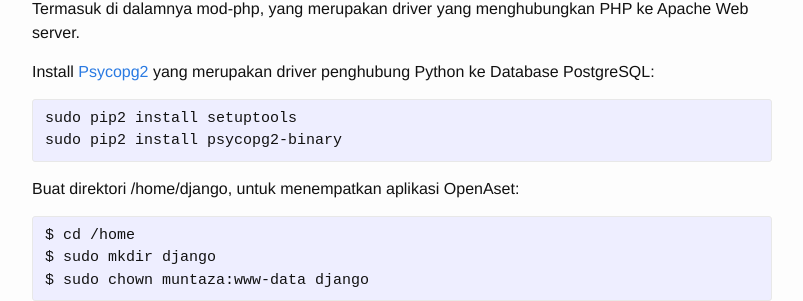
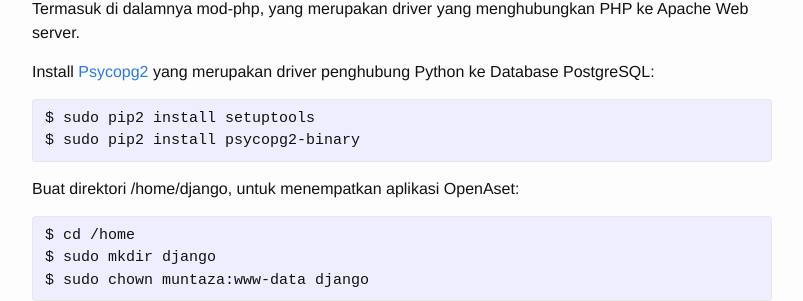
Before and after one commit to muntaza/muntaza.github.io, a Jekyll site: the page built from _posts/2019-09-21-openaset-linux-mint.markdown, in a window 1280 px wide and 900 px high, scrolled down 1900 px. Shown: the part 150-451 px from the top of the window, without its empty margins (238-1041 px from the left). Built offline with Jekyll 4.4.1, drawn with Linux system fonts in a browser that asks for light colours.

```diff
--- a/_posts/2019-09-21-openaset-linux-mint.markdown
+++ b/_posts/2019-09-21-openaset-linux-mint.markdown
@@ -137,8 +137,8 @@ Install [Psycopg2](http://initd.org/psycopg/)
 yang merupakan driver penghubung Python ke Database PostgreSQL:
 
 {% highlight text %}
-sudo pip2 install setuptools
-sudo pip2 install psycopg2-binary
+$ sudo pip2 install setuptools
+$ sudo pip2 install psycopg2-binary
 {% endhighlight %}
 
 Buat direktori /home/django, untuk menempatkan aplikasi OpenAset:
```
